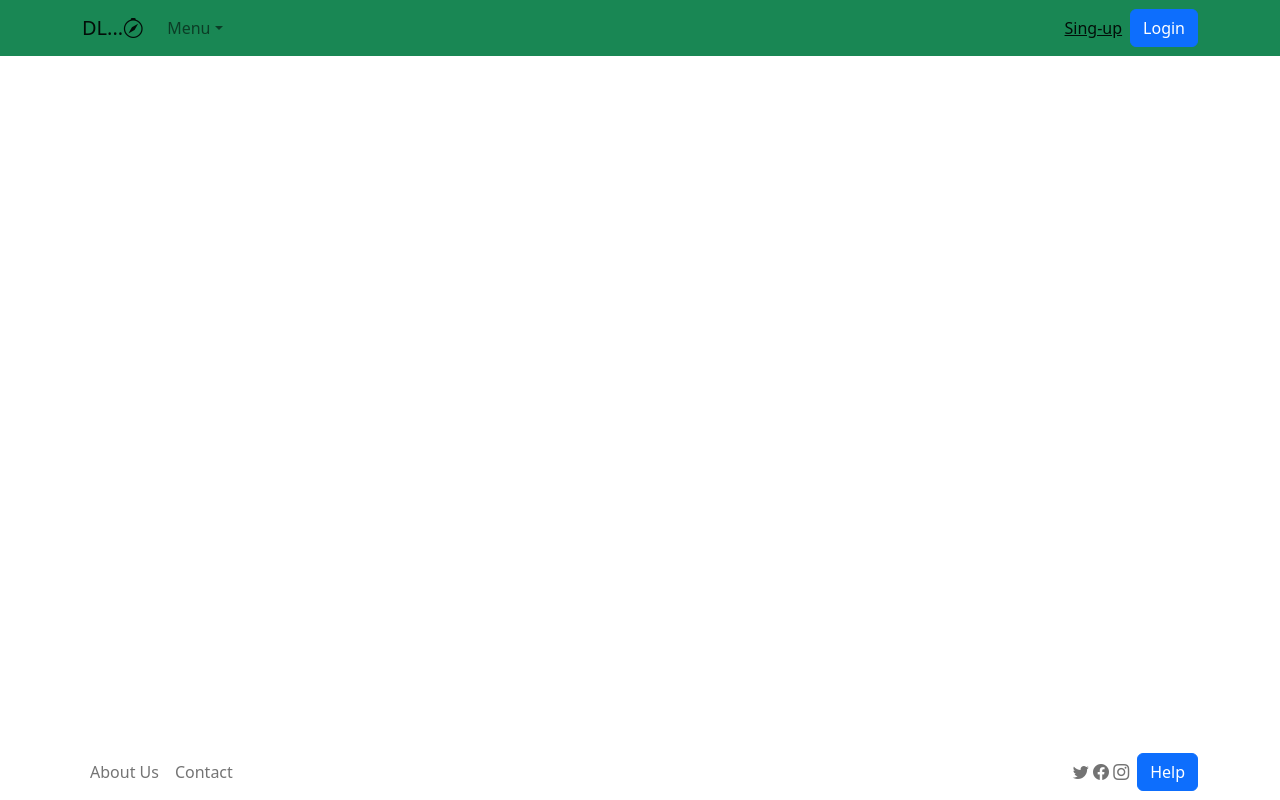
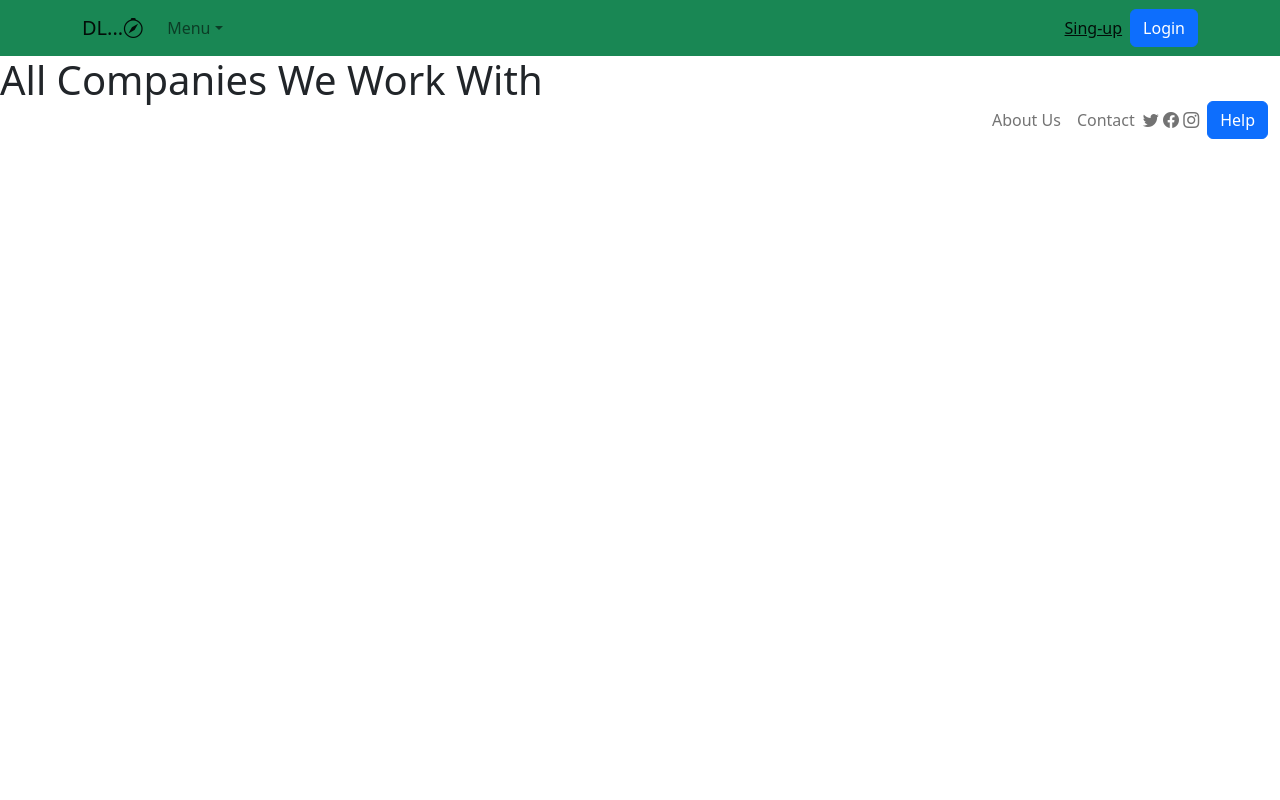
Before and after one commit to Intesar-Alam/Destination-Loading, a React (Create React App) app in the folder react-client-type/: page /companylist in a window 1280 px wide. Built offline with nearby package versions, Linux system fonts and the light colour scheme.

Commit message:
#41 stub out company list component

```diff
--- a/react-client-type/src/App.tsx
+++ b/react-client-type/src/App.tsx
@@ -12,6 +12,7 @@ import UserReservationList from './components/UserReservationList';
 import SingleUserReservation from './components/SingleUserReservation';
 import CompanyPage from './components/CompanyPage';
 import CompanyReservationList from './components/CompanyReservationList';
+import CompanyList from './components/CompanyList';
 import Footer from './components/Footer';
 
 function App() {
@@ -30,6 +31,7 @@ function App() {
           <Route path="/singleuserreservation" element={<SingleUserReservation />} />
           <Route path="/companypage" element={<CompanyPage />} />
           <Route path="/companyreservationlist" element={<CompanyReservationList />} />
+          <Route path="/companylist" element={<CompanyList />} />
         </Routes>
         <Footer />
       </BrowserRouter>
--- /dev/null
+++ b/react-client-type/src/components/CompanyList.tsx
@@ -0,0 +1,7 @@
+function CompanyList() {
+  return (
+    <h1>All Companies We Work With</h1>
+  );
+}
+
+export default CompanyList;
--- a/react-client-type/src/components/Footer.tsx
+++ b/react-client-type/src/components/Footer.tsx
@@ -3,23 +3,24 @@
 import Navbar from 'react-bootstrap/Navbar';
 import Nav from 'react-bootstrap/Nav';
 import Container from 'react-bootstrap/Container';
-import NavDropdown from 'react-bootstrap/NavDropdown';
 import Button from 'react-bootstrap/Button';
 
 function Footer() {
   return (
     <>
-      <Navbar fixed="bottom">
+    <div className="position-relative">
+      <Navbar className="position-absolute top-100 bottom-0 end-0">
         <Container>
           <Navbar.Toggle aria-controls="responsive-navbar-nav" />
           <Nav className="me-auto">
             <Nav.Link href="">About Us</Nav.Link>
             <Nav.Link href="">Contact</Nav.Link>
           </Nav>
-          <Navbar.Text className="me-2"><i className="bi bi-twitter"></i> <i className="bi bi-facebook"> <i className="bi bi-instagram"></i></i></Navbar.Text>
-          <Button>Help</Button>
+            <Navbar.Text className="me-2"><i className="bi bi-twitter"></i> <i className="bi bi-facebook"> <i className="bi bi-instagram"></i></i></Navbar.Text>
+            <Button>Help</Button>
         </Container>
       </Navbar>
+    </div>
     </>
   );
 }
```
